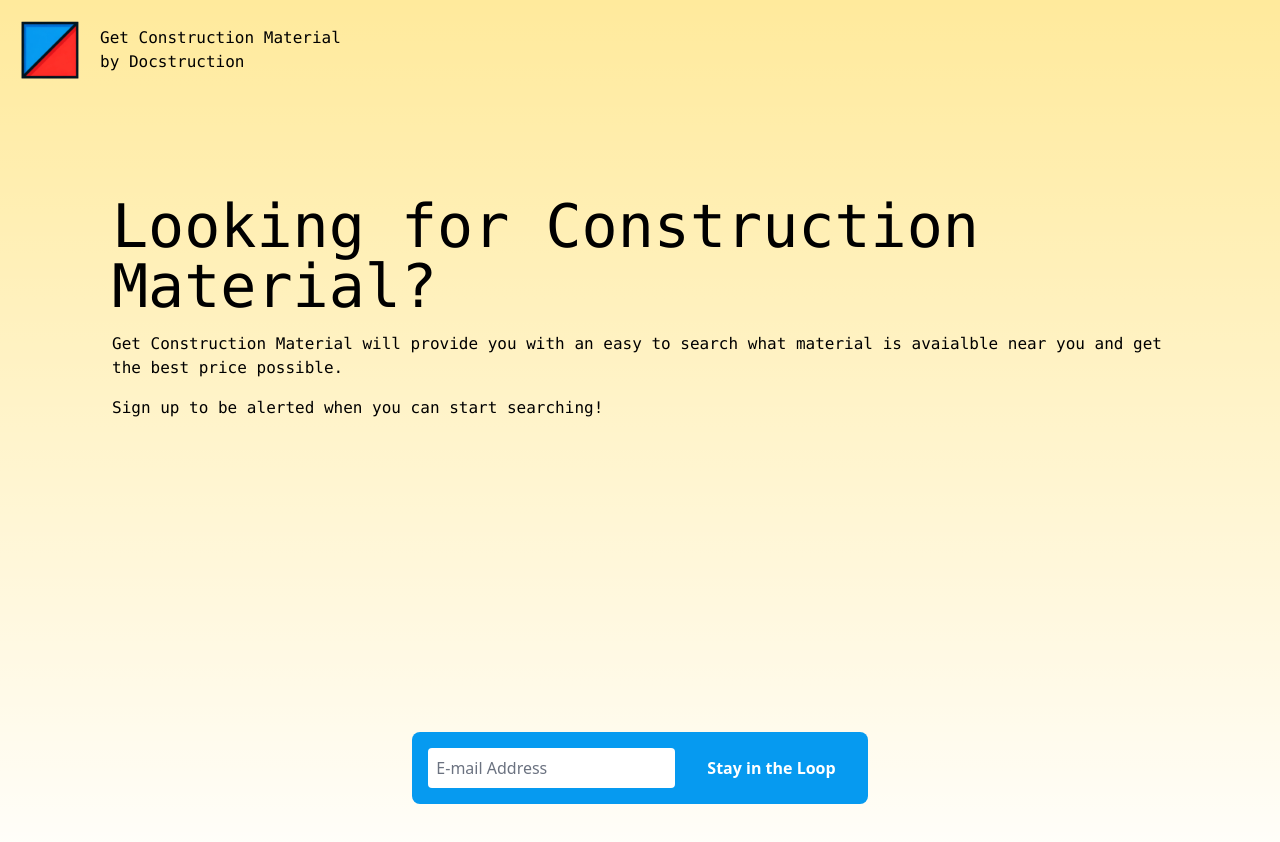
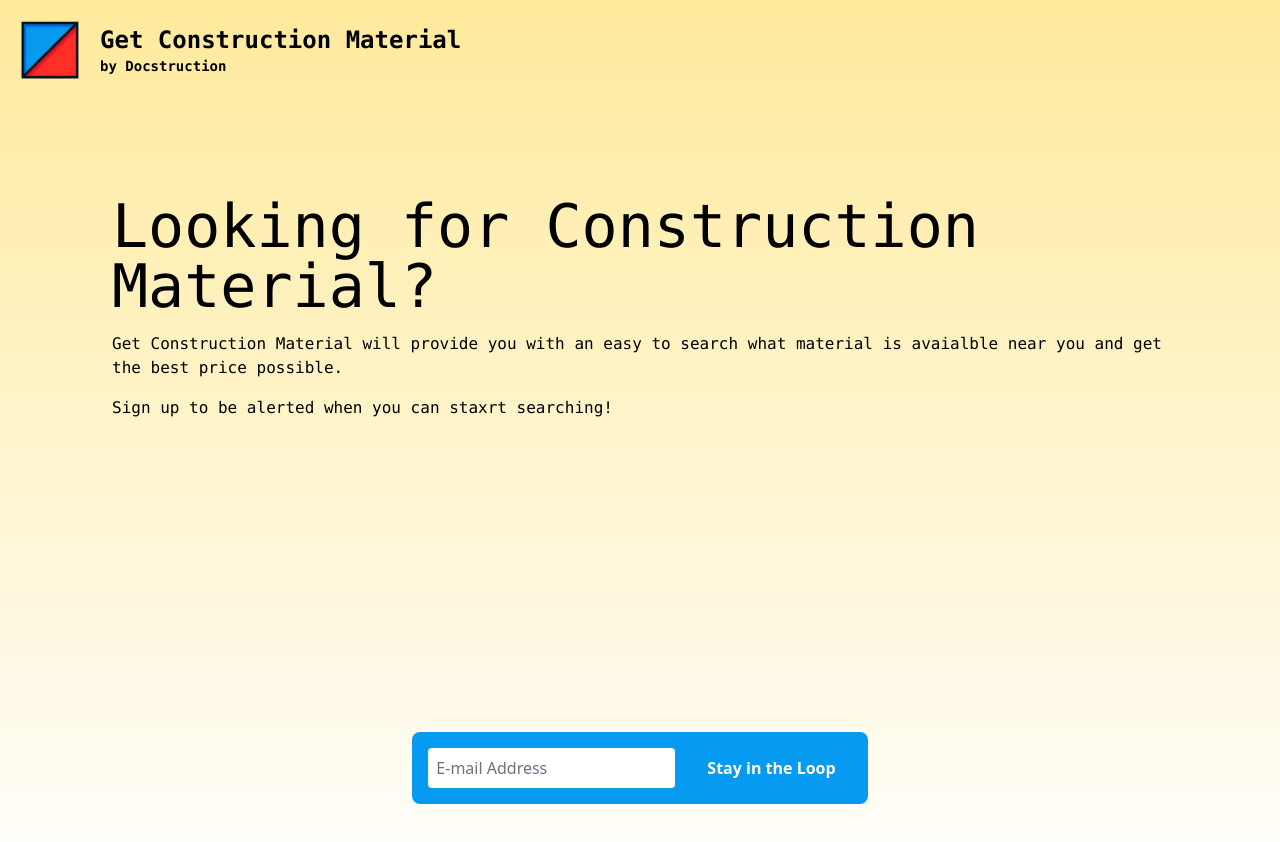
Before and after one commit to harmandubb/GetConstructionMaterial, a Next.js app in the folder Front End/getconstructionmaterial/: page / in a window 1280 px wide. Shown: the top 842 px of the page. Built offline with nearby package versions, Linux system fonts and the light colour scheme.

Commit message:
Check is this code compiles correctly else where

```diff
--- a/Front End/getconstructionmaterial/src/app/page.js
+++ b/Front End/getconstructionmaterial/src/app/page.js
@@ -1,6 +1,6 @@
 import Image from 'next/image'
 
-import NavBar from '../../components/nav'
+import NavBar from './components/nav'
 
 export default function LandingPage() {
   return (
@@ -13,11 +13,11 @@ export default function LandingPage() {
       <div className="font-mono px-4">
         <h1 className="text-6xl">Looking for Construction Material?</h1>
         <p className="py-4">Get Construction Material will provide you with an easy to search what material is avaialble near you and get the best price possible.</p>
-        <p>Sign up to be alerted when you can start searching!</p>
+        <p>Sign up to be alerted when you can staxrt searching!</p>
       </div>
 
-      <form method="post" class="bg-logo-blue p-4 flex justify-between items-center rounded-lg">
-          <input type="email" placeholder="E-mail Address" class="flex-grow mr-4 p-2 rounded placeholder-gray-500"></input>
+      <form method="post" className="bg-logo-blue p-4 flex justify-between items-center rounded-lg">
+          <input type="email" placeholder="E-mail Address" className="flex-grow mr-4 p-2 rounded placeholder-gray-500"></input>
           <button class="bg-brand-red-dark hover:bg-logo-red-light text-white font-bold py-2 px-4 rounded">
             Stay in the Loop
           </button>
```
Also changed, not shown: Front End/getconstructionmaterial/src/app/components/nav.js (renamed from Front End/getconstructionmaterial/components/nav.js).
